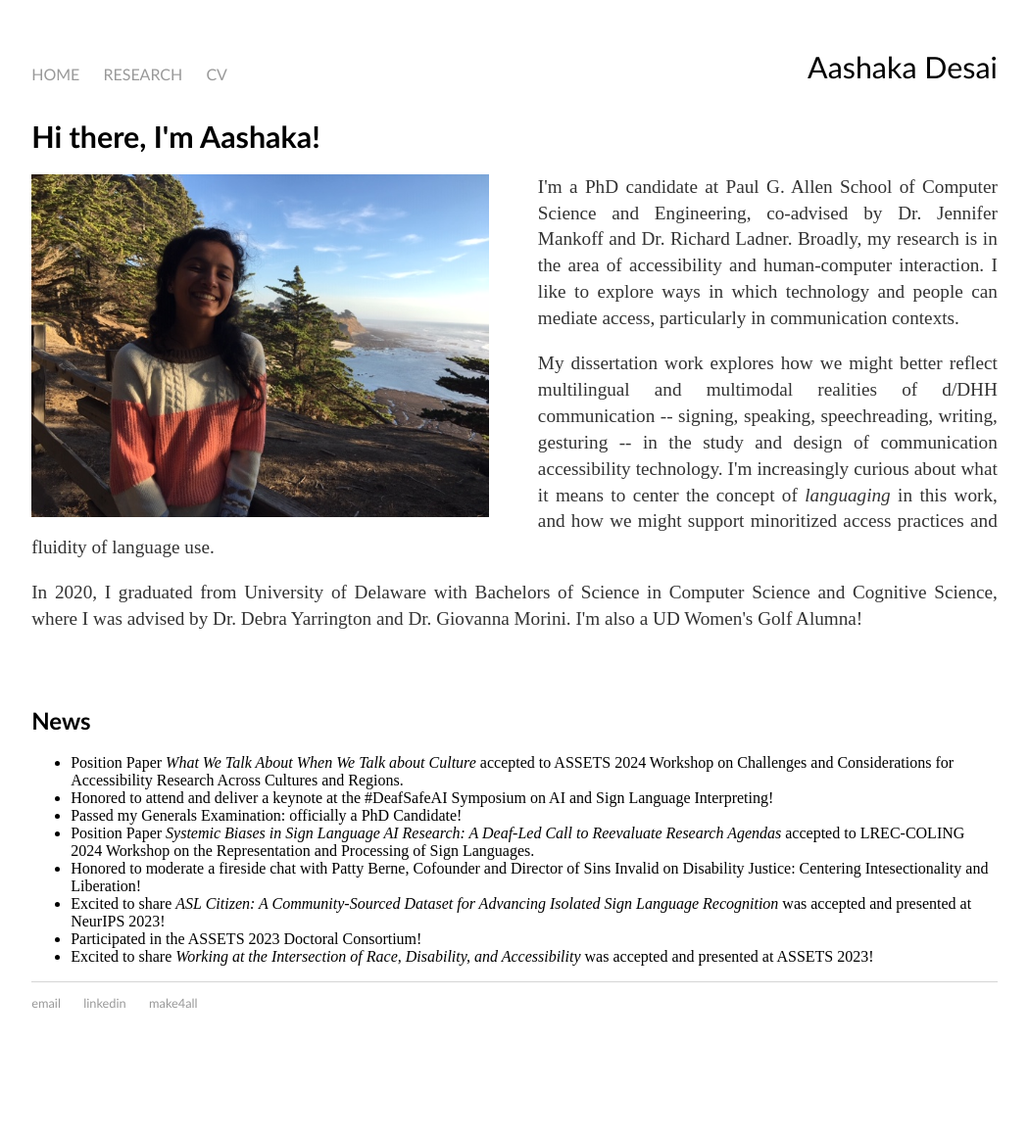
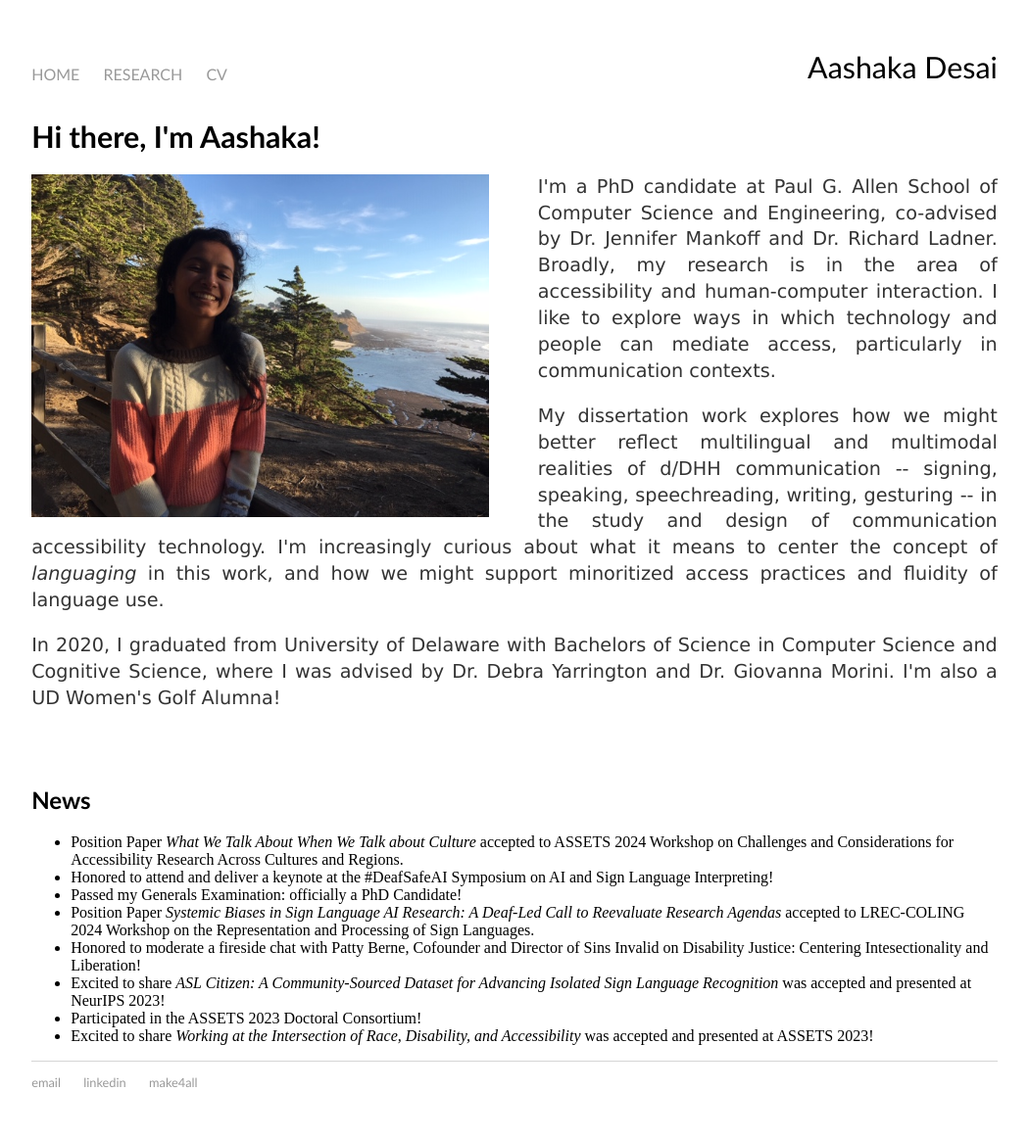
Before and after one commit to aashakadesai/aashakadesai.github.io, a Jekyll site: the page built from index.html, in a window 1280 px wide. Shown: the whole page at 98% size, without its empty margins (115-1165 px from the left). Built offline with Jekyll 4.4.1, drawn with Linux system fonts in a browser that asks for light colours; before the commit the page ends 1082 px from its top, so only the background shows below that.

Commit message:
sans serif font

```diff
--- a/css/main.css
+++ b/css/main.css
@@ -55,6 +55,7 @@ h3 {
 }
 p {
     font-size: 1.2em;
+    font-family:'Verdana';
     line-height: 1.4em;
     color: #333;
     text-align: justify;
```
